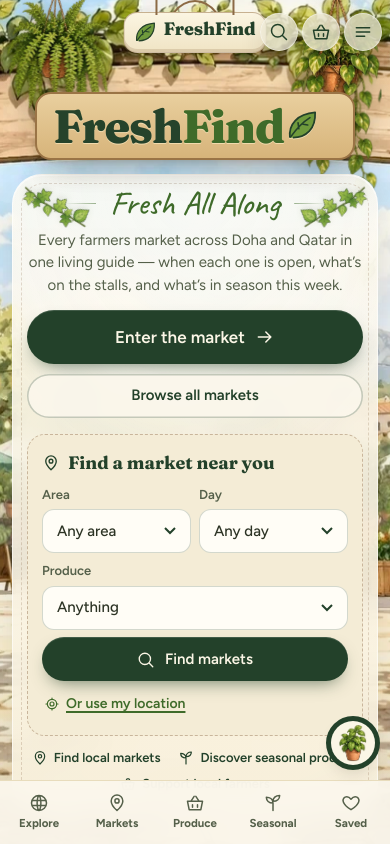
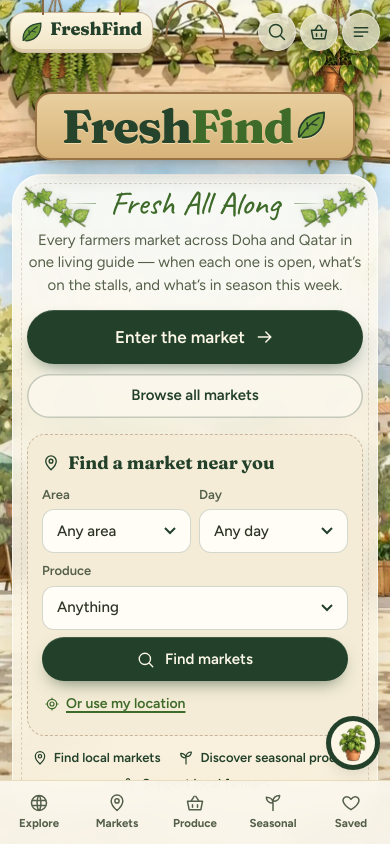
Before and after one commit to ellasaurus07/Fresh-Find, a React (Vite) app: page / in a window 390 px wide. Built offline with nearby package versions, Linux system fonts and the light colour scheme.

Commit message:
Fix mobile hero alignment and archive unfold layout

```diff
--- a/src/components/MarketWorld.jsx
+++ b/src/components/MarketWorld.jsx
@@ -166,7 +166,7 @@ function measure(count, globeCount = count) {
 
   const tileH = Math.round(
 
-    tileW * (phone ? 1.58 : mobile ? 1.42 : 1.22)
+    tileW * (phone ? 1.40 : mobile ? 1.38 : 1.22)
 
   )
 
@@ -296,7 +296,7 @@ function measure(count, globeCount = count) {
 
     archiveY: mobile
 
-      ? (top - bottomUi) / 2 + 8
+      ? vh * 0.075
 
       : vh * 0.075,
 
@@ -937,7 +937,7 @@ const MarketWorld = forwardRef(function MarketWorld(
 
         if (rowWrapX) {
 
-          edge *= 1 - smoothstep(
+          const edgeX = 1 - smoothstep(
 
             rowWidth / 2 - g.cellW * 0.9,
 
@@ -947,9 +947,28 @@ const MarketWorld = forwardRef(function MarketWorld(
 
           )
 
+          // On phones keep side cards visible instead of fading them almost away.
+          edge *= g.mobile ? (0.58 + 0.42 * edgeX) : edgeX
+
         }
 
-        if (wrapY) edge *= 1 - smoothstep(fieldH / 2 - g.cellH * 0.9, fieldH / 2 - g.cellH * 0.12, Math.abs(sy))
+        if (wrapY) {
+
+          const edgeY = 1 - smoothstep(
+
+            fieldH / 2 - g.cellH * 0.9,
+
+            fieldH / 2 - g.cellH * 0.12,
+
+            Math.abs(sy)
+
+          )
+
+          // The mobile archive should behave like the desktop/laptop wall:
+          // two readable rows that can move vertically, not a row that fades out.
+          edge *= g.mobile ? 1 : edgeY
+
+        }
 
         const sA = 1 + a.hover * 0.04
 
--- a/src/styles/freshfind.css
+++ b/src/styles/freshfind.css
@@ -1052,25 +1052,27 @@ html.has-cursor .cursor { display: block; }
   .globe-preview { display: none; }
 }
 @media (max-width: 520px) {
-  /* Keep the FreshFind brand truly centered on small phones without
-     letting the three action buttons push it to the left. */
+  /* Keep the WHITE navbar FreshFind sign on the LEFT.
+     The brown hero FreshFind sign is centered separately below. */
   .topbar {
-    justify-content: center;
-    padding: 8px;
+    justify-content: space-between;
+    padding: 8px 10px;
   }
   .brand-sign {
-    position: absolute;
-    left: 50%;
-    translate: -50% 0;
+    position: relative;
+    left: auto;
+    translate: 0 0;
     padding: 7px 10px 7px 8px;
     column-gap: 6px;
+    flex: 0 1 auto;
   }
   .brand-sign__word { font-size: 18px; }
   .brand-sign .leafmark { width: 25px; height: 25px; }
   .topbar__tools {
-    position: absolute;
-    right: 8px;
+    position: static;
+    margin-left: auto;
     gap: 4px;
+    flex: 0 0 auto;
   }
   .topbar__tools .icon-btn {
     width: 38px;
@@ -1101,6 +1103,10 @@ html.has-cursor .cursor { display: block; }
     font-size: clamp(40px, 12vw, 52px);
     padding: 6px 16px;
     max-width: calc(100vw - 36px);
+    justify-self: center;
+    justify-content: center;
+    margin-inline: auto;
+    text-align: center;
   }
   .intro__panel {
     width: min(100%, 430px);
```
